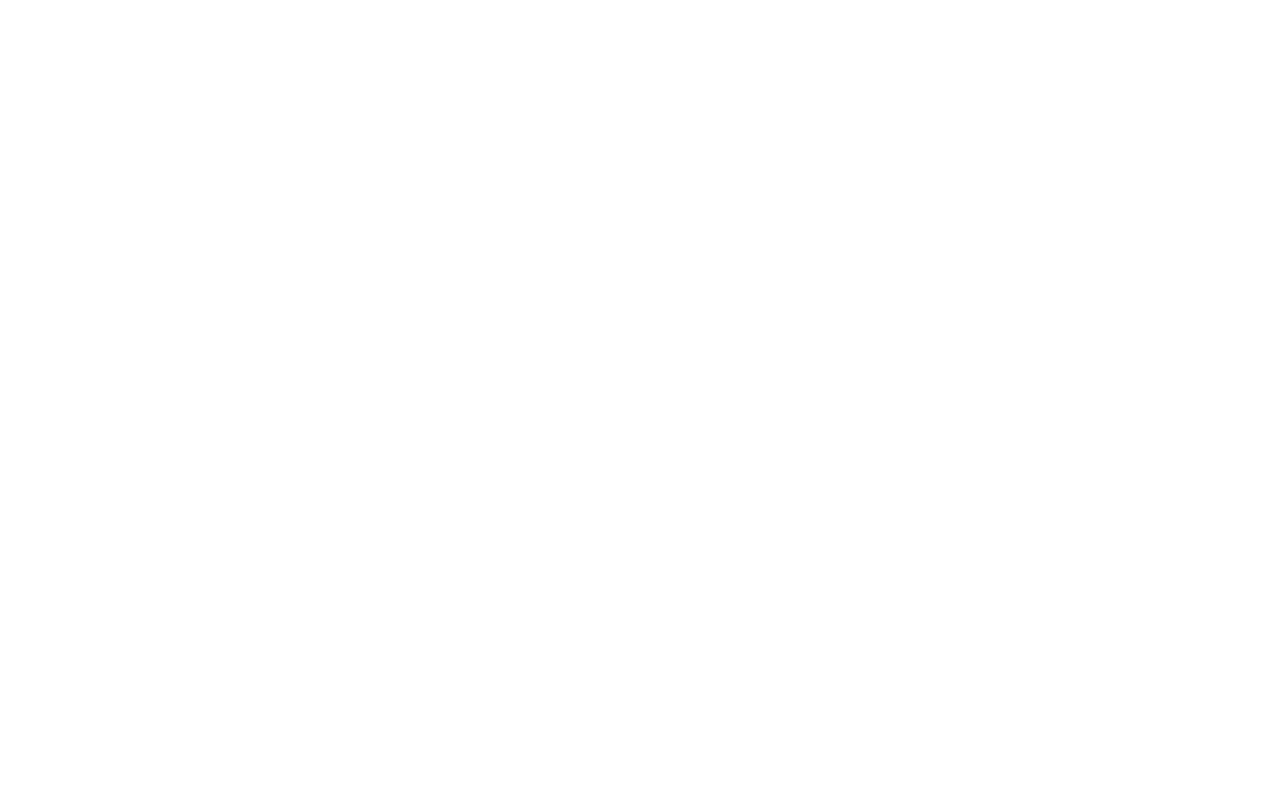
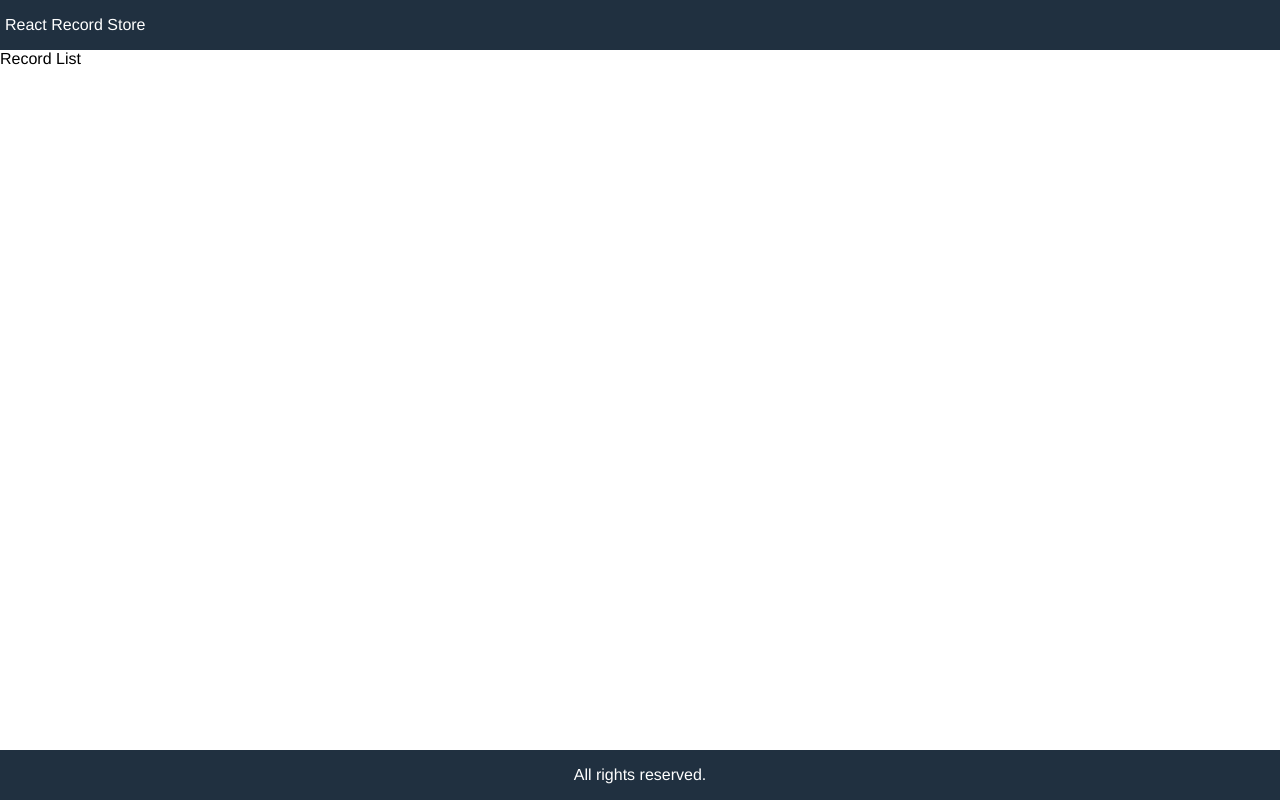
Before and after one commit to ricardonava/record-store, a React (Create React App) app: page / in a window 1280 px wide. Built offline with nearby package versions, Linux system fonts and the light colour scheme.

Commit message:
Create basic layout and use style resets (#1)
* Add basic styles to create layout and resets

* Add debug.log to .gitignore

* Add correct names

```diff
--- a/src/App.js
+++ b/src/App.js
@@ -2,8 +2,12 @@
 
 function App() {
   return (
-    <div className="App">
-      <header className="App-header"></header>
+    <div className="grid-container">
+      <header>
+        <a href="#">React Record Store</a>
+      </header>
+      <main>Record List</main>
+      <footer>All rights reserved.</footer>
     </div>
   );
 }
--- a/src/index.css
+++ b/src/index.css
@@ -1,13 +1,58 @@
-body {
+html {
+  font-size: 62.5%;
+  box-sizing: border-box;
+}
+body,
+#root {
+  height: 100vh;
   margin: 0;
-  font-family: -apple-system, BlinkMacSystemFont, 'Segoe UI', 'Roboto', 'Oxygen',
-    'Ubuntu', 'Cantarell', 'Fira Sans', 'Droid Sans', 'Helvetica Neue',
-    sans-serif;
-  -webkit-font-smoothing: antialiased;
-  -moz-osx-font-smoothing: grayscale;
+}
+body,
+input,
+select,
+textarea {
+  font-size: 1.6rem;
+  font-family: Helvetica, Arial, sans-serif;
 }
 
-code {
-  font-family: source-code-pro, Menlo, Monaco, Consolas, 'Courier New',
-    monospace;
+.grid-container {
+  display: grid;
+  grid-template-areas:
+    "header"
+    "main"
+    "footer";
+  grid-template-rows: 5rem 1fr 5rem;
+  grid-template-columns: 1fr;
+  height: 100%;
 }
+
+header {
+  grid-area: "header";
+  background-color: #203040;
+  color: #ffffff;
+  display: flex;
+  align-items: center;
+  padding: 0.5rem;
+}
+
+a:hover {
+  color: #ff8000;
+}
+
+header a {
+  color: #ffffff;
+  text-decoration: none;
+}
+
+main {
+  grid-area: "main";
+}
+
+footer {
+  grid-area: "footer";
+  background-color: #203040;
+  color: #ffffff;
+  display: flex;
+  justify-content: center;
+  align-items: center;
+}
```
Also changed, not shown: 1 other file (tests, documents, lock files or other folders).
